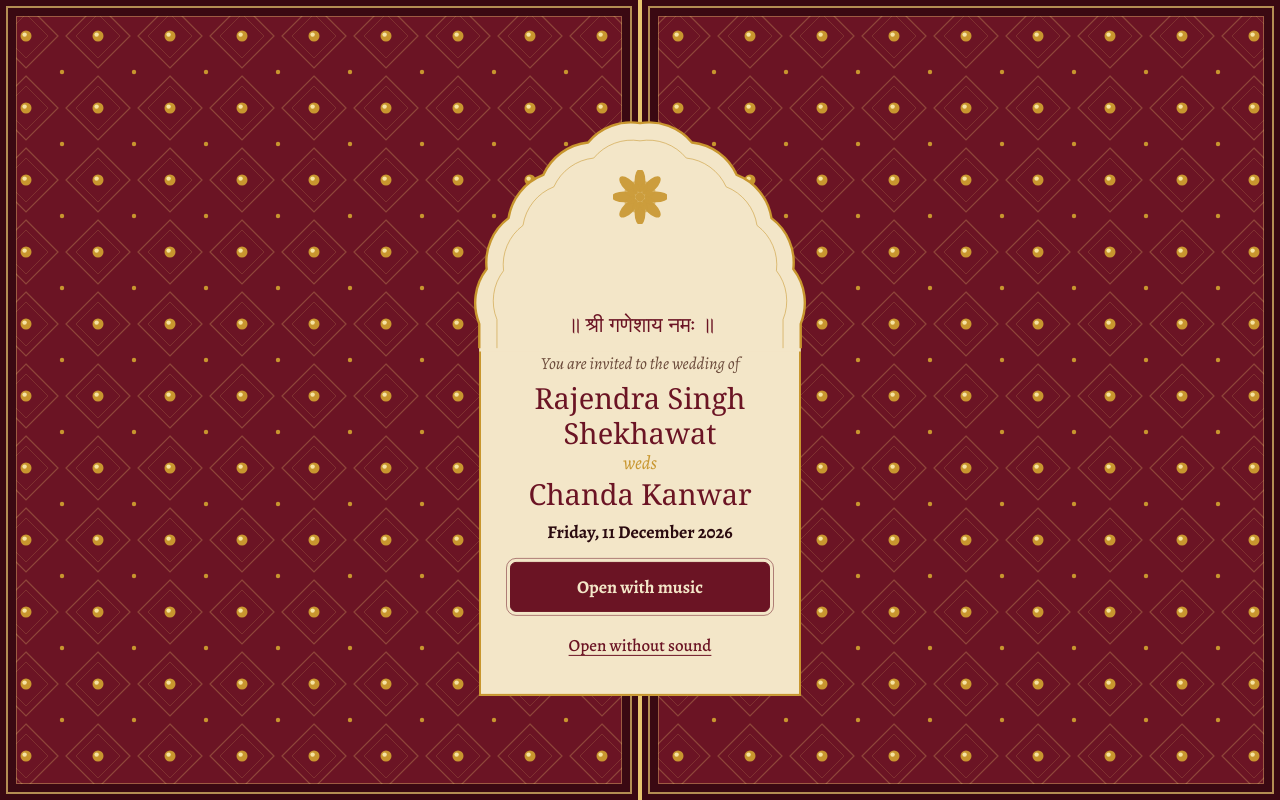
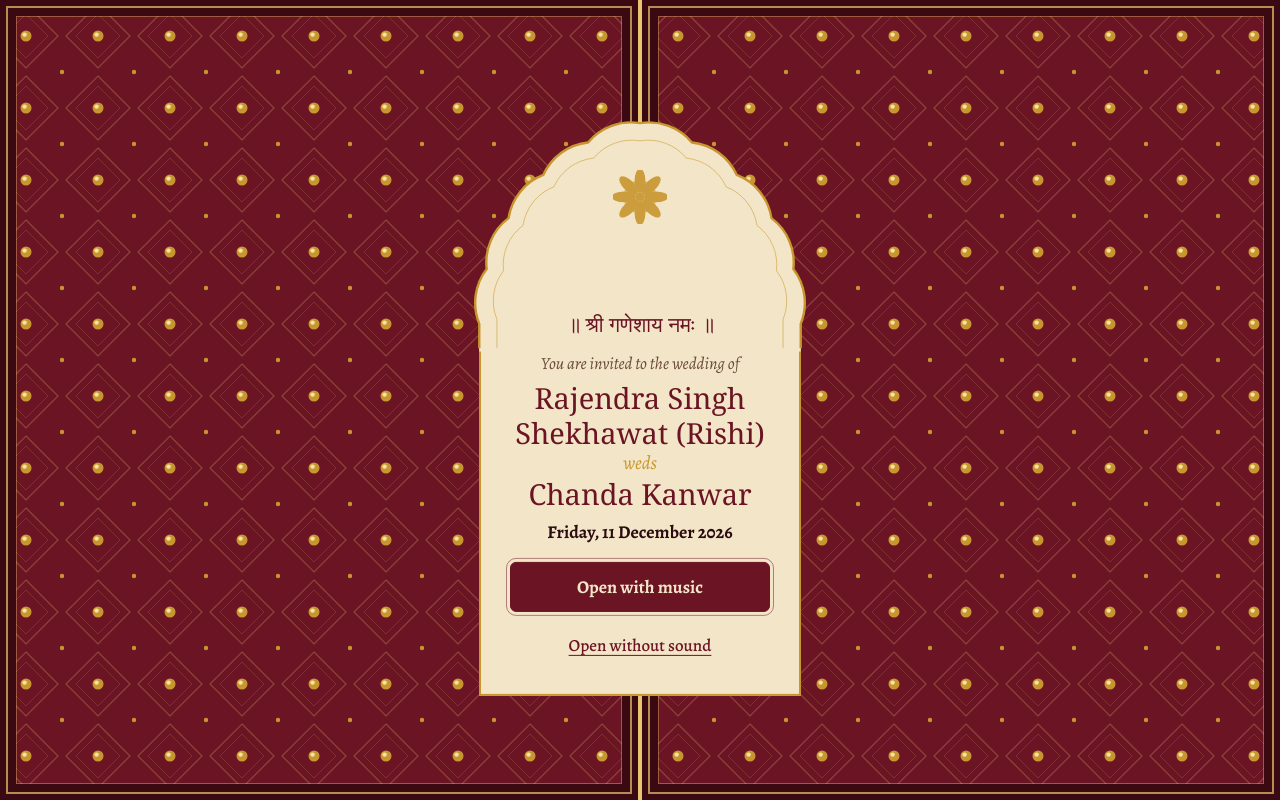
Before and after one commit to sachinchaturvedi17/rishi-wedding, a plain HTML site: page index.html in a window 1280 px wide. Drawn offline with nearby package versions, Linux system fonts and the light colour scheme; a web font is replaced by a local one.

Commit message:
Add (Rishi) to the groom's name in the main heading and intro
Co-Authored-By: Claude Sonnet 5.5 <noreply@anthropic.com>
Claude-Session: https://claude.ai/code/session_01Aj9cCaR7uNDJHUwQEesD1z

```diff
--- a/index.html
+++ b/index.html
@@ -114,6 +114,7 @@ a{color:inherit}
 .kicker{font:italic 500 21px/1.3 var(--f-body);color:var(--gold-lt)}
 .names{margin:14px 0 0;font:400 40px/1.12 var(--f-display);color:var(--ivory);text-wrap:balance;text-shadow:0 2px 18px rgba(0,0,0,.4)}
 .names span{display:block}
+.names .nick{display:inline;font-size:.55em;color:var(--gold-lt)}
 .names .weds{display:flex;align-items:center;justify-content:center;gap:14px;margin:14px auto;max-width:300px;font:italic 400 24px/1 var(--f-body);color:var(--gold-lt)}
 .names .weds::before,.names .weds::after{content:"";flex:1;height:1px;background:linear-gradient(90deg,transparent,var(--gold-lt))}
 .names .weds::after{background:linear-gradient(270deg,transparent,var(--gold-lt))}
@@ -275,7 +276,7 @@ body.go .hero-text>:nth-child(4){animation-delay:1.2s}
     </div>
     <div class="arch-body">
       <p class="g-sm">You are invited to the wedding of</p>
-      <h2 class="g-names">Rajendra Singh Shekhawat<i>weds</i>Chanda Kanwar</h2>
+      <h2 class="g-names">Rajendra Singh Shekhawat (Rishi)<i>weds</i>Chanda Kanwar</h2>
       <p class="g-date">Friday, 11 December 2026</p>
       <div class="g-btns">
         <button class="btn btn--maroon" id="openMusic" type="button">Open with music</button>
@@ -293,7 +294,7 @@ body.go .hero-text>:nth-child(4){animation-delay:1.2s}
   <div class="moon" data-depth=".4" aria-hidden="true"></div>
   <div class="hero-text">
     <p class="kicker">A Royal Rajput Wedding</p>
-    <h1 class="names"><span>Rajendra Singh</span><span>Shekhawat</span><span class="weds">weds</span><span>Chanda Kanwar</span></h1>
+    <h1 class="names"><span>Rajendra Singh</span><span>Shekhawat <small class="nick">(Rishi)</small></span><span class="weds">weds</span><span>Chanda Kanwar</span></h1>
     <p class="date">Friday, 11 December 2026</p>
   </div>
   <div class="skyline" aria-hidden="true">
```
Also changed, not shown: template.html (+3 -2 lines).
